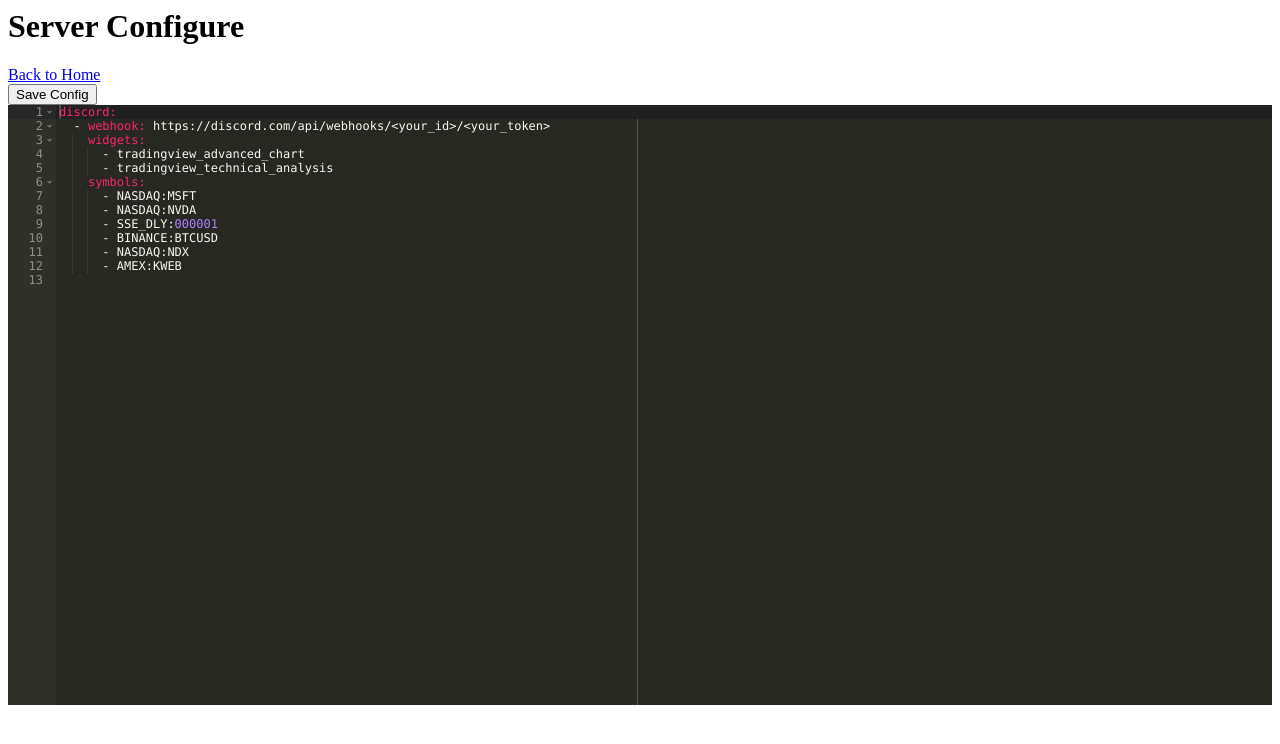
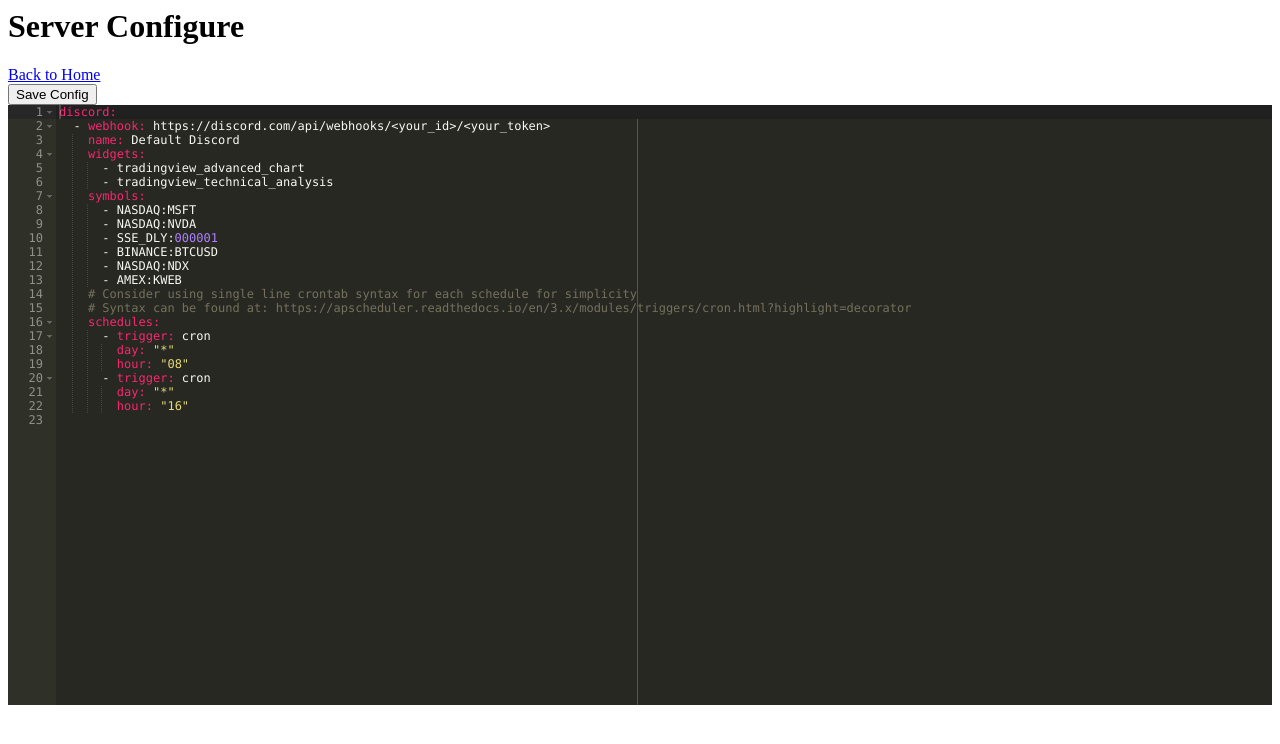
Before and after one commit to daviddwlee84/FinanceNotifier, a Flask app: page /configure in a window 1280 px wide. Shown: the top 744 px of the page. Run offline with Flask 3, Linux system fonts and the light colour scheme; some libraries are stand-ins or nearby versions.

Commit message:
Make job schedules configurable

```diff
--- a/app.py
+++ b/app.py
@@ -1,3 +1,4 @@
+from typing import Dict, List
 from flask import Flask, render_template, request, Response
 from playwright.async_api import async_playwright
 from discord_webhook import DiscordWebhook
@@ -18,6 +19,7 @@ class Config:
     SCHEDULER_ENDPOINT_PREFIX = ""
     # BUG (solved): KeyError: 'JSONIFY_PRETTYPRINT_REGULAR'
     JSONIFY_PRETTYPRINT_REGULAR = True
+
 
 curr_dir = os.path.dirname(os.path.abspath(__file__))
 
@@ -46,7 +48,9 @@ def home():
 
 @app.route("/configure", methods=["GET", "POST"])
 def configure():
+    # Update global config
     global config
+
     # Save config
     if request.method == "POST":
         yaml_code = request.data.decode("utf-8")
@@ -55,8 +59,13 @@ def configure():
         with open(CONFIG_FILE, "w") as fp:
             fp.write(yaml_code)
 
+        # Update global config
         with open(CONFIG_FILE, "r") as fp:
             config = yaml.safe_load(fp)
+
+        # Update scheduler
+        if any(conf.get("schedules") for conf in config["discord"]):
+            start_discord_scheduler_from_config(config["discord"])
 
     # Open config
     else:
@@ -67,16 +76,14 @@ def configure():
 
 
 # ==== Schedule ====
-
+base_scheduler = BackgroundScheduler(timezone=os.getenv("TZ", "Asia/Taipei"))
 # initialize scheduler
-scheduler = APScheduler(
-    scheduler=BackgroundScheduler(timezone=os.getenv("TZ", "Asia/Taipei"))
-)
+scheduler = APScheduler(scheduler=base_scheduler)
 scheduler.init_app(app)
 
 
 # https://apscheduler.readthedocs.io/en/3.x/modules/triggers/cron.html#module-apscheduler.triggers.cron
-# TODO: make this configurable
+# This is the default value
 @scheduler.task("cron", id="discord_webhook", day="*", hour="09")
 def call_discord_webhook():
     # Not sure if there is more elegant way, but since the discord_webhook is async function
@@ -84,6 +91,26 @@ def call_discord_webhook():
     response = requests.get(url)
     print(response, response.text)
 
+
+def start_discord_scheduler_from_config(discord_config: List[dict]):
+    """
+    TODO: error handling
+    """
+    scheduler.remove_all_jobs()
+    for conf in discord_config:
+        name = conf.get("name", conf["webhook"])
+        job_name = f"discord_webhook_[{name}]"
+        for i, schedule_conf in enumerate(conf.get("schedules", [])):
+            scheduler.add_job(f"{job_name}_{i}", call_discord_webhook, **schedule_conf)
+    print(
+        "Jobs:",
+        [{"name": job.name, "trigger": job.trigger} for job in scheduler.get_jobs()],
+    )
+
+
+# If provide schedule in config.yml, we override the default value of the scheduler.task decorator
+if any(conf.get("schedules") for conf in config["discord"]):
+    start_discord_scheduler_from_config(config["discord"])
 
 scheduler.start()
 
--- a/config.yml
+++ b/config.yml
@@ -1,5 +1,6 @@
 discord:
   - webhook: https://discord.com/api/webhooks/<your_id>/<your_token>
+    name: Default Discord
     widgets:
       - tradingview_advanced_chart
       - tradingview_technical_analysis
@@ -10,3 +11,12 @@ discord:
       - BINANCE:BTCUSD
       - NASDAQ:NDX
       - AMEX:KWEB
+    # Consider using single line crontab syntax for each schedule for simplicity
+    # Syntax can be found at: https://apscheduler.readthedocs.io/en/3.x/modules/triggers/cron.html?highlight=decorator
+    schedules:
+      - trigger: cron
+        day: "*"
+        hour: "08"
+      - trigger: cron
+        day: "*"
+        hour: "16"
```
Also changed, not shown: templates/index.html (+15 -3 lines), README.md.
